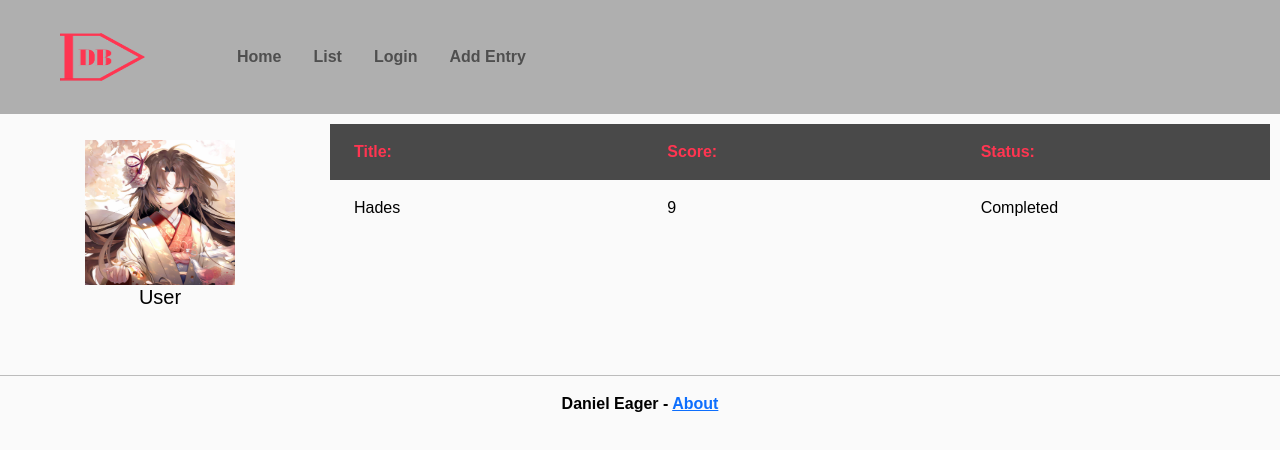
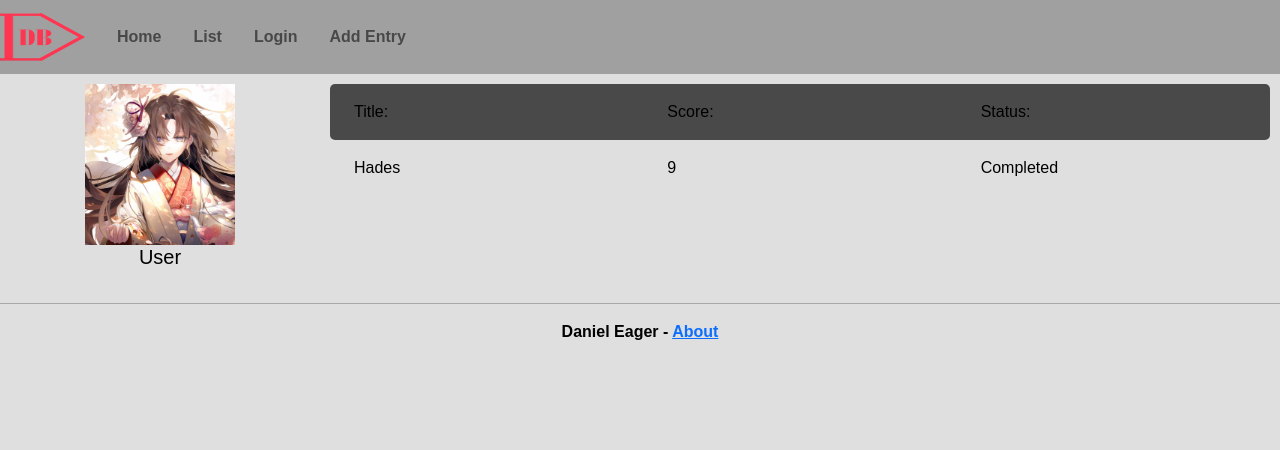
Before and after one commit to DanEager19/InDB, a React (Create React App) app: page /list in a window 1280 px wide. Shown: the top 450 px of the page. Built offline with nearby package versions, Linux system fonts and the light colour scheme.

Commit message:
Removed the need for CSS

```diff
--- a/src/App.js
+++ b/src/App.js
@@ -4,7 +4,7 @@ import {BrowserRouter as Router, Switch, Route} from "react-router-dom"
 
 //Stylesheets
 import 'bootstrap/dist/css/bootstrap.css'
-import "./index.css"
+import "./styles.scss"
 
 //Components
 import NavigationBar from "./components/navbar"
--- a/src/index.css
+++ /dev/null
@@ -1,175 +0,0 @@
-.flexWrap {
-  display: flex;
-  width: 100%;
-}
-.flexCol1 {
-  box-sizing: border-box;
-  padding: 10px;
-  width: 25%;
-}
-.flexCol2 {
-  box-sizing: border-box;
-  padding: 10px;
-  width: 75%;
-}
-.flexCol3 {
-  box-shadow: 0 0 .25em .25em rgb(160, 160, 160), 0 0 .25em .25em rgb(160, 160, 160);
-  box-sizing: border-box;
-  padding: 10px;
-  width: 100%;
-  height: 33%;
-}
-.flexCol4{
-  box-sizing: border-box;
-  padding: 10px;
-  width: 100%;
-  height: 66%;
-}
-.flexCol5 {
-  box-shadow: 0 0 .25em .25em rgb(160, 160, 160), 0 0 .25em .25em rgb(160, 160, 160);
-  box-sizing: border-box;
-  padding: 10px;
-  width: 75%;
-  height: 100%;
-}
-.flexCol6 {
-  box-sizing: border-box;
-  padding: 10px;
-  width: 100%;
-  height: 33%;
-}
-.text_remove {
-  text-decoration: none;
-  color: inherit;
-}
-.text_remove:hover {
-  text-decoration: none;
-  color: inherit;
-}
-.list_header{
-  background-color: rgba(73, 73, 73, 1);
-  color: #FF3551;
-}
-.list_header > h5 {
-  text-align: center;
-  margin-left: 2.5em
-};
-.list_entry{
-  border-radius: 5px;
-}
-.list_entry:hover {
-  background-color: #FF3551;
-  cursor: pointer;
-}
-.list_entry > h6 {
-  text-align: center;
-}
-.desc {
-  border-style: solid;
-  border-color: rgb(0, 0, 0);
-  border-radius: 20px;
-  margin-top: 1em;
-  background-color: rgb(223, 223, 223);
-}
-.info {
-  border-style: solid;
-  border-color: rgb(0, 0, 0);
-  border-radius: 20px;
-  margin-left: 0.5em;
-  margin-right: 0.5em;
-  margin-top: 1em;
-  background-color: rgb(223, 223, 223);}
-.modal {
-  display: none;
-  position: fixed;
-  z-index: 1;
-  width: 75%;
-  height: 60%;
-  background-color: #000000;
-  background-color: rgba(0, 0, 0, 0.7);
-  transform: translate(15%, 15%);
-  border-radius: 5px;
-}
-.title {
-  color: #FF3551;
-}
-.close {
-  color: #FF3551;
-  float: right;
-  font-size: 28px;
-  font-weight: bold;
-  margin-left: 0.5em;
-  margin-right: 0.5em;
-}
-.close:hover, .close:focus {
-  color: black;
-  text-decoration: none;
-  cursor: pointer;
-}
-.usr {
-  text-align: center;
-  margin-top: 1em;
-  margin-bottom: 1em;
-}
-.usr > img {
-  float: center;
-  width: 50%;
-  height: 75%;
-}
-
-
-#hades {
-  font-weight: 700;
-}
-#cover {
-  box-shadow: 0 0 .25em .25em rgb(160, 160, 160), 0 0 .25em .25em rgb(160, 160, 160);
-}
-#status {
-  margin-top: 2em;
-  margin-bottom: 2em;
-}
-#header {
-  color:#FF3551;
-  background-color: rgb(175, 175, 175);
-  font-weight: 600;
-}
-#logo {
-  margin-top: 1em;
-  margin-bottom: 1em;
-  margin-left: 3em;
-  margin-right: 3em;
-  width:85px;
-  height:48px;
-  opacity: 1;
-}
-#footer {
-  font-weight: 550;
-}
-#login > div {
-  margin-top: 1em;
-  margin-bottom: 1em;
-}
-
-div {
-  font-family: Arial, Helvetica, sans-serif;
-  color: #000000;
-}
-body {
-  background-color: rgb(250, 250, 250);
-}
-h6 {
-  align-self: right;
-}
-
-ul {
-  list-style-type: none;
-}
-
-#navbar {
-  color: #FF3551;
-}
-
-.nav_word {
-  font-weight: 600;
-  color: #FF3551;
-}
--- a/src/pages/addEntry.js
+++ b/src/pages/addEntry.js
@@ -3,7 +3,7 @@ import Genres from "../components/addGenre";
 function AddEntry() {
     return (
         <div className="container">
-            <form action="." method="POST" id="login">
+            <form action="." method="POST">
                 <div className="row">
                     <div className="row">
                         <div className="row">
--- a/src/styles.scss
+++ b/src/styles.scss
@@ -64,9 +64,7 @@ $tinted-white: rgb(223, 223, 223);
         text-align: center;
     };
 }
-.centerTag {
-    text-align: center;
-}
+
 .desc {
     @include border();
     margin-top: 1em;
@@ -126,7 +124,7 @@ $tinted-white: rgb(223, 223, 223);
 }
 #header {
     color:$red-pink;
-    background-color: rgb(175, 175, 175);
+    background-color: $light-gray;
     font-weight: 600;
     z-index: 1;
 }
@@ -138,10 +136,7 @@ $tinted-white: rgb(223, 223, 223);
 #footer {
     font-weight: 550;
 }
-#login > div {
-    text-align: center;
-    margin-top: 1em, 0;
-}
+
 
 div {
     font-family: Arial, Helvetica, sans-serif;
```
Also changed, not shown: 1 other file (tests, documents, lock files or other folders).
